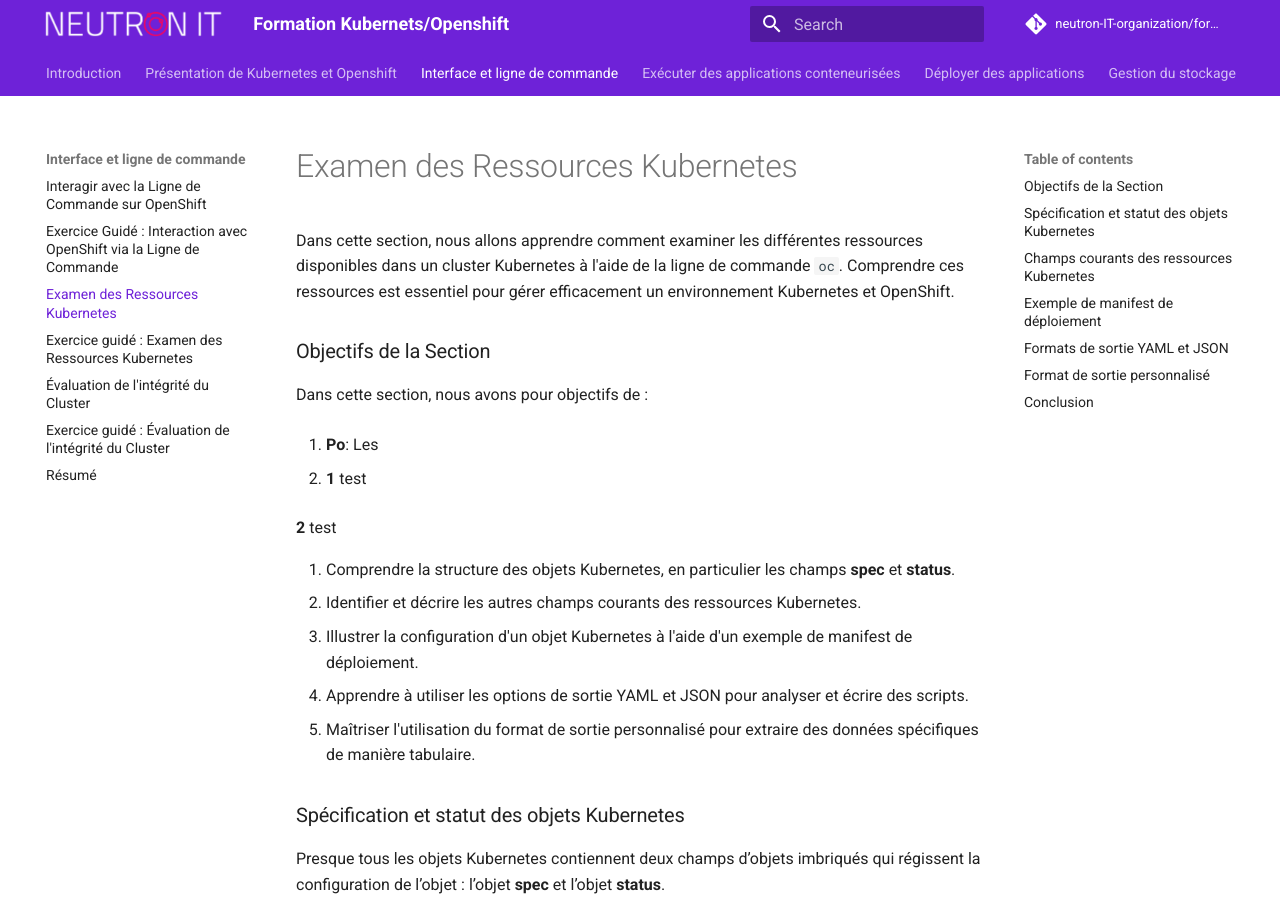
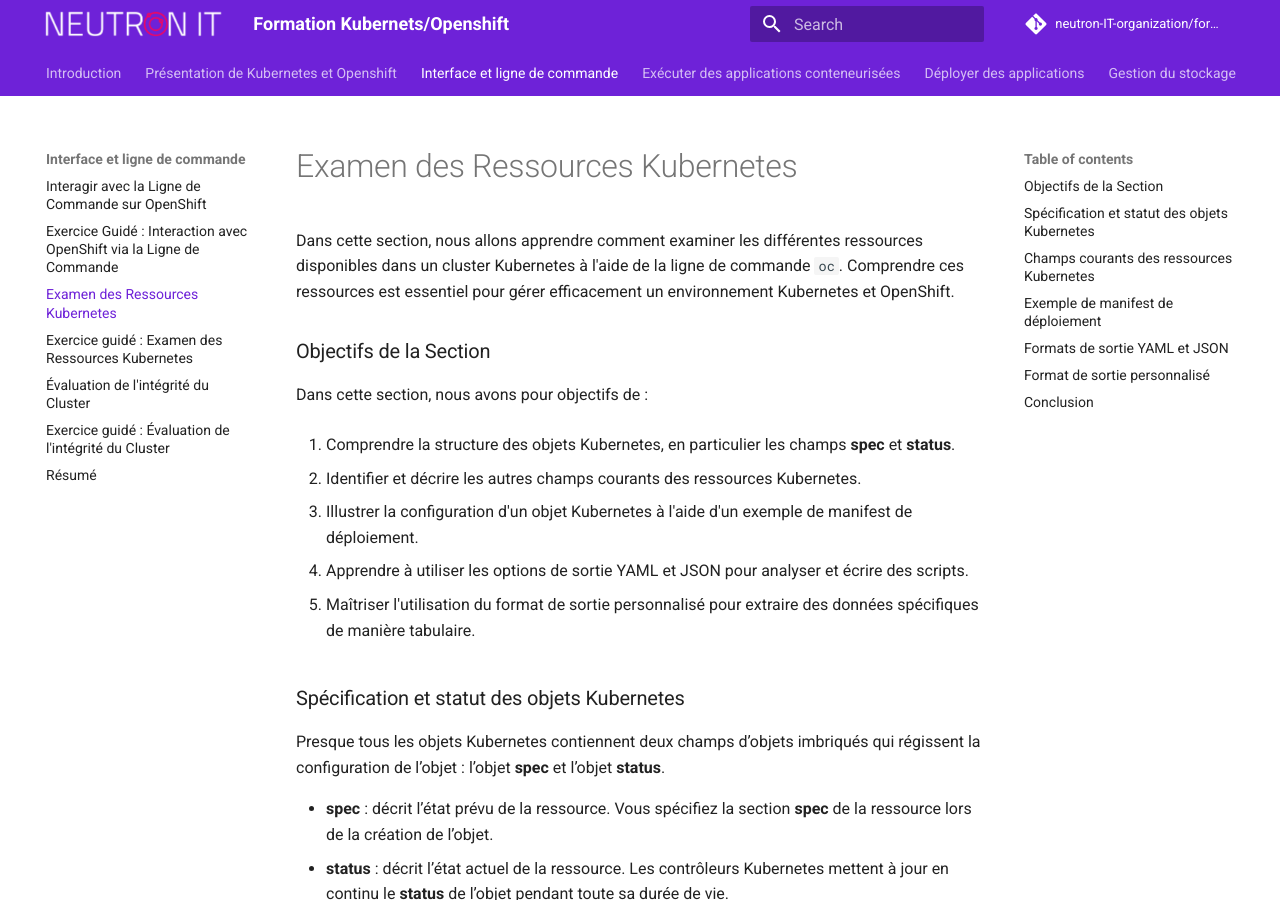
Before and after one commit to neutron-IT-organization/formation-openshift, an MkDocs documentation site: the page built from content/02_Interface_et_ligne_de_commande/02_Examen_des_ressources_Kubernetes.md, in a window 1280 px wide and 900 px high. Built offline with MkDocs 1.6.1 and Material for MkDocs 9.7.7, drawn with Linux system fonts in a browser that asks for light colours; comment, search, counter and statistics services are not loaded.

Commit message:
try to solve annotation

```diff
--- a/content/02_Interface_et_ligne_de_commande/02_Examen_des_ressources_Kubernetes.md
+++ b/content/02_Interface_et_ligne_de_commande/02_Examen_des_ressources_Kubernetes.md
@@ -6,16 +6,14 @@
 
 Dans cette section, nous avons pour objectifs de :
 
-1. **Po**: Les
+1. Comprendre la structure des objets Kubernetes, en particulier les champs **spec** et **status**.
 
-1. **1** test
+2. Identifier et décrire les autres champs courants des ressources Kubernetes.
 
-**2** test
+3. Illustrer la configuration d'un objet Kubernetes à l'aide d'un exemple de manifest de déploiement.
 
-  1. Comprendre la structure des objets Kubernetes, en particulier les champs **spec** et **status**.
-2. Identifier et décrire les autres champs courants des ressources Kubernetes.
-3. Illustrer la configuration d'un objet Kubernetes à l'aide d'un exemple de manifest de déploiement.
 4. Apprendre à utiliser les options de sortie YAML et JSON pour analyser et écrire des scripts.
+
 5. Maîtriser l'utilisation du format de sortie personnalisé pour extraire des données spécifiques de manière tabulaire.
 
 ### Spécification et statut des objets Kubernetes
```
